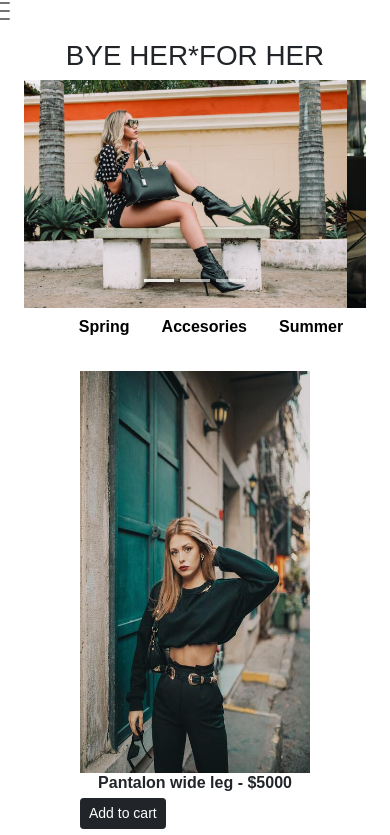
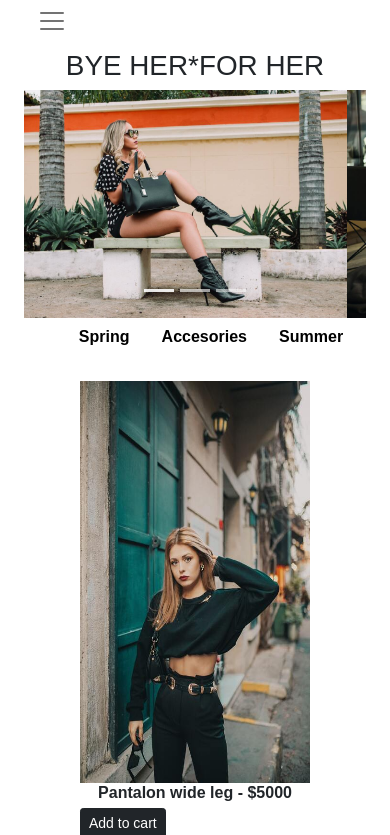
Before and after one commit to LicataFederico/Pandora, a website: page index.html in a window 390 px wide. Shown: the part 92-927 px from the top of the page. Drawn offline with nearby package versions, Linux system fonts and the light colour scheme; a web font is replaced by a local one.

Commit message:
navbar mobil corregida

```diff
--- a/sass/main.scss
+++ b/sass/main.scss
@@ -34,8 +34,7 @@
 }
 .navButton{
 
-    position: relative;
-    right: 340px;
+    margin-right: 100%;
 }
 
 header {
```
Also changed, not shown: css/sass.css.
